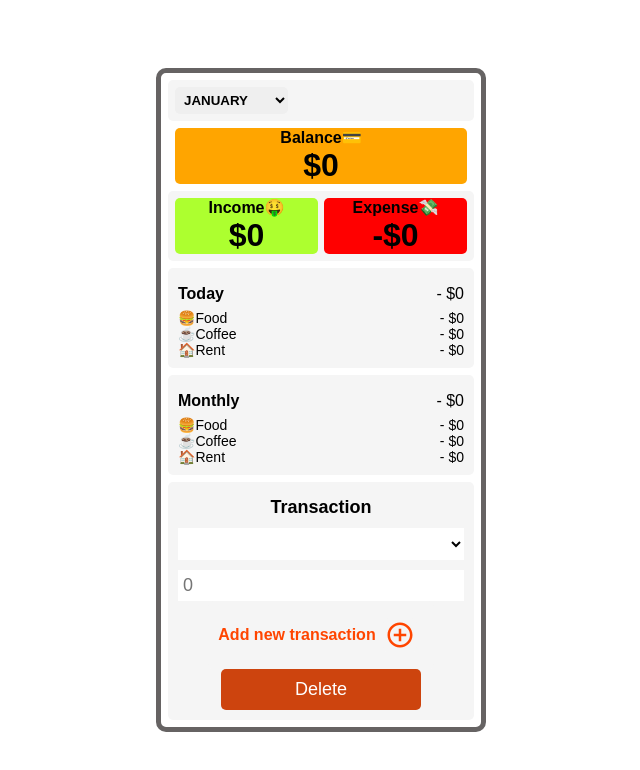
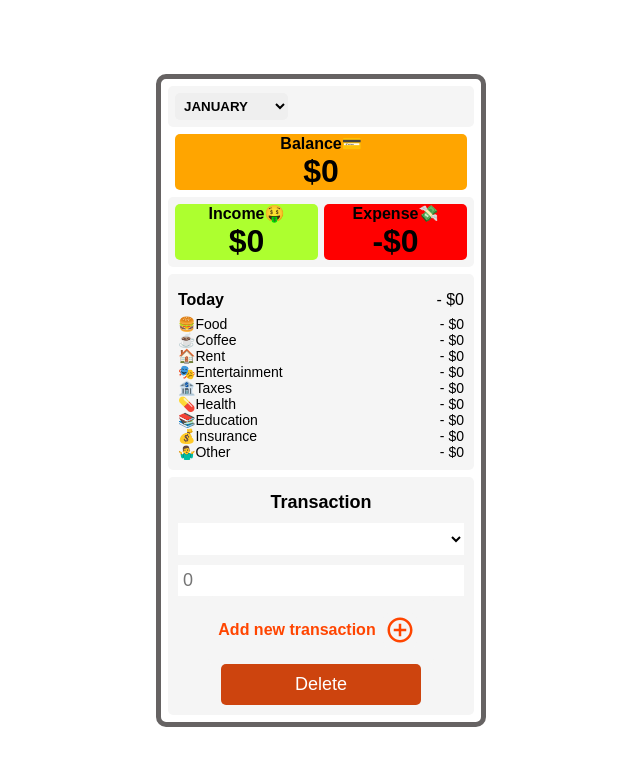
Before and after one commit to jozefkubis/budget-app, a React (Create React App) app: page / in a window 1280 px wide. Shown: the top 770 px of the page, without its empty margins (319-959 px from the left). Built offline with nearby package versions, Linux system fonts and the light colour scheme; no server answers.

Commit message:
Pridanie localStorage a kuprava funkcie handleOnClick

```diff
--- a/src/App.js
+++ b/src/App.js
@@ -11,12 +11,19 @@ export default function App() {
   const [food, setFood] = useState(0)
   const [coffee, setCoffee] = useState(0)
   const [rent, setRent] = useState(0)
+  const [entertainment, setEntertainment] = useState(0)
+  const [taxes, setTaxes] = useState(0)
+  const [health, setHealth] = useState(0)
+  const [insurance, setInsurance] = useState(0)
+  const [education, setEducation] = useState(0)
+  const [other, setOther] = useState(0)
 
   const [cost, setCost] = useState("")
   const [sortBy, setSortBy] = useState("")
 
   const [date, setDate] = useState("")
 
+  //MARK: useEffect
   useEffect(() => {
     const RealTime = async () => {
       const url = "http://worldtimeapi.org/api/timezone/Europe/Bratislava"
@@ -31,30 +38,171 @@ export default function App() {
         return null
       }
     }
+    const loadLocalStorage = () => {
+      const incomeFromLocalStorage = localStorage.getItem("income")
+      const expenseFromLocalStorage = localStorage.getItem("expense")
+      const foodFromLocalStorage = localStorage.getItem("food")
+      const coffeeFromLocalStorage = localStorage.getItem("coffee")
+      const rentFromLocalStorage = localStorage.getItem("rent")
+      const educationFromLocalStorage = localStorage.getItem("education")
+      const entertainmentFromLocalStorage =
+        localStorage.getItem("entertainment")
+      const taxesFromLocalStorage = localStorage.getItem("taxes")
+      const healthFromLocalStorage = localStorage.getItem("health")
+      const insuranceFromLocalStorage = localStorage.getItem("insurance")
+      const otherFromLocalStorage = localStorage.getItem("other")
+
+      incomeFromLocalStorage && setIncome(Number(incomeFromLocalStorage))
+      expenseFromLocalStorage && setExpense(Number(expenseFromLocalStorage))
+      foodFromLocalStorage && setFood(Number(foodFromLocalStorage))
+      coffeeFromLocalStorage && setCoffee(Number(coffeeFromLocalStorage))
+      rentFromLocalStorage && setRent(Number(rentFromLocalStorage))
+      educationFromLocalStorage &&
+        setEducation(Number(educationFromLocalStorage))
+      entertainmentFromLocalStorage &&
+        setEntertainment(Number(entertainmentFromLocalStorage))
+      taxesFromLocalStorage && setTaxes(Number(taxesFromLocalStorage))
+      healthFromLocalStorage && setHealth(Number(healthFromLocalStorage))
+      insuranceFromLocalStorage &&
+        setInsurance(Number(insuranceFromLocalStorage))
+      otherFromLocalStorage && setOther(Number(otherFromLocalStorage))
+    }
     RealTime()
+    loadLocalStorage()
   }, [])
+
+  // useEffect(() => {
+  //   const loadLocalStorage = () => {
+  //     const incomeFromLocalStorage = localStorage.getItem("income")
+  //     const expenseFromLocalStorage = localStorage.getItem("expense")
+  //     const foodFromLocalStorage = localStorage.getItem("food")
+  //     const coffeeFromLocalStorage = localStorage.getItem("coffee")
+  //     const rentFromLocalStorage = localStorage.getItem("rent")
+  //     const educationFromLocalStorage = localStorage.getItem("education")
+  //     const entertainmentFromLocalStorage =
+  //       localStorage.getItem("entertainment")
+  //     const taxesFromLocalStorage = localStorage.getItem("taxes")
+  //     const healthFromLocalStorage = localStorage.getItem("health")
+  //     const insuranceFromLocalStorage = localStorage.getItem("insurance")
+  //     const otherFromLocalStorage = localStorage.getItem("other")
+
+  //     incomeFromLocalStorage && setIncome(Number(incomeFromLocalStorage))
+  //     expenseFromLocalStorage && setExpense(Number(expenseFromLocalStorage))
+  //     foodFromLocalStorage && setFood(Number(foodFromLocalStorage))
+  //     coffeeFromLocalStorage && setCoffee(Number(coffeeFromLocalStorage))
+  //     rentFromLocalStorage && setRent(Number(rentFromLocalStorage))
+  //     educationFromLocalStorage &&
+  //       setEducation(Number(educationFromLocalStorage))
+  //     entertainmentFromLocalStorage &&
+  //       setEntertainment(Number(entertainmentFromLocalStorage))
+  //     taxesFromLocalStorage && setTaxes(Number(taxesFromLocalStorage))
+  //     healthFromLocalStorage && setHealth(Number(healthFromLocalStorage))
+  //     insuranceFromLocalStorage &&
+  //       setInsurance(Number(insuranceFromLocalStorage))
+  //     otherFromLocalStorage && setOther(Number(otherFromLocalStorage))
+  //   }
+  //   loadLocalStorage()
+  // }, [])
 
   //MARK: Functions
 
   //MARK: handleOnClick
   function handleOnClick() {
-    sortBy === "income"
-      ? setIncome((prev) => prev + Number(cost))
-      : setExpense((prev) => prev + Number(cost))
-    sortBy === "coffee" && setCoffee((prev) => prev + Number(cost))
-    sortBy === "food" && setFood((prev) => prev + Number(cost))
-    sortBy === "rent" && setRent((prev) => prev + Number(cost))
+    let newIncome = income
+    let newExpense = expense
+    let newCoffee = coffee
+    let newFood = food
+    let newRent = rent
+    let newEducation = education
+    let newEntertainment = entertainment
+    let newTaxes = taxes
+    let newHealth = health
+    let newInsurance = insurance
+    let newOther = other
+
+    if (sortBy === "income") {
+      newIncome += Number(cost)
+      setIncome(newIncome)
+    } else {
+      newExpense += Number(cost)
+      setExpense(newExpense)
+    }
+
+    if (sortBy === "coffee") {
+      newCoffee += Number(cost)
+      setCoffee(newCoffee)
+    } else if (sortBy === "food") {
+      newFood += Number(cost)
+      setFood(newFood)
+    } else if (sortBy === "rent") {
+      newRent += Number(cost)
+      setRent(newRent)
+    } else if (sortBy === "education") {
+      newEducation += Number(cost)
+      setEducation(newEducation)
+    } else if (sortBy === "entertainment") {
+      newEntertainment += Number(cost)
+      setEntertainment(newEntertainment)
+    } else if (sortBy === "taxes") {
+      newTaxes += Number(cost)
+      setTaxes(newTaxes)
+    } else if (sortBy === "other") {
+      newOther += Number(cost)
+      setOther(newOther)
+    } else if (sortBy === "health") {
+      newHealth += Number(cost)
+      setHealth(newHealth)
+    } else if (sortBy === "insurance") {
+      newInsurance += Number(cost)
+      setInsurance(newInsurance)
+    }
     sortBy === "" && alert("Please select a category")
 
+    // sortBy === "income"
+    //   ? setIncome((prev) => prev + Number(cost))
+    //   : setExpense((prev) => prev + Number(cost))
+    // sortBy === "coffee" && setCoffee((prev) => prev + Number(cost))
+    // sortBy === "food" && setFood((prev) => prev + Number(cost))
+    // sortBy === "rent" && setRent((prev) => prev + Number(cost))
+    // sortBy === "education" && setEducation((prev) => prev + Number(cost))
+    // sortBy === "entertainment" &&
+    //   setEntertainment((prev) => prev + Number(cost))
+    // sortBy === "taxes" && setTaxes((prev) => prev + Number(cost))
+    // sortBy === "other" && setOther((prev) => prev + Number(cost))
+    // sortBy === "health" && setHealth((prev) => prev + Number(cost))
+    // sortBy === "insurance" && setInsurance((prev) => prev + Number(cost))
+
     setCost("")
+
+    localStorage.setItem("income", JSON.stringify(newIncome))
+    localStorage.setItem("expense", JSON.stringify(newExpense))
+    localStorage.setItem("food", JSON.stringify(newFood))
+    localStorage.setItem("coffee", JSON.stringify(newCoffee))
+    localStorage.setItem("rent", JSON.stringify(newRent))
+    localStorage.setItem("entertainment", JSON.stringify(newEntertainment))
+    localStorage.setItem("education", JSON.stringify(newEducation))
+    localStorage.setItem("taxes", JSON.stringify(newTaxes))
+    localStorage.setItem("other", JSON.stringify(newOther))
+    localStorage.setItem("health", JSON.stringify(newHealth))
+    localStorage.setItem("insurance", JSON.stringify(newInsurance))
   }
 
   return (
     <div className="app">
       <Header month={month} setMonth={setMonth} date={date} />
       <Balance balance={balance} income={income} expense={expense} />
-      <Today food={food} coffee={coffee} rent={rent} />
-      <Monthly food={food} coffee={coffee} rent={rent} month={month} />
+      <Today
+        food={food}
+        coffee={coffee}
+        rent={rent}
+        entertainment={entertainment}
+        health={health}
+        insurance={insurance}
+        other={other}
+        taxes={taxes}
+        education={education}
+      />
+
       <Add
         cost={cost}
         setCost={setCost}
@@ -67,6 +215,12 @@ export default function App() {
         setFood={setFood}
         setCoffee={setCoffee}
         setRent={setRent}
+        setEntertainment={setEntertainment}
+        setEducation={setEducation}
+        setTaxes={setTaxes}
+        setOther={setOther}
+        setHealth={setHealth}
+        setInsurance={setInsurance}
       />
     </div>
   )
@@ -158,11 +312,34 @@ function Expense({ expense }) {
 }
 
 //MARK: Today
-function Today({ food, coffee, rent, numTime }) {
+function Today({
+  food,
+  coffee,
+  rent,
+  entertainment,
+  education,
+  taxes,
+  other,
+  health,
+  insurance,
+  numTime,
+}) {
   return (
     <div className="today">
       <div className="today-total">
-        <h4>Today</h4> <span>- ${food + coffee + rent}</span>
+        <h4>Today</h4>{" "}
+        <span>
+          - $
+          {food +
+            coffee +
+            rent +
+            entertainment +
+            health +
+            education +
+            taxes +
+            insurance +
+            other}
+        </span>
       </div>
       <div className="transactions-today">
         <div>
@@ -174,27 +351,23 @@ function Today({ food, coffee, rent, numTime }) {
         <div>
           <p>🏠Rent</p> <span>- ${rent}</span>
         </div>
-      </div>
-    </div>
-  )
-}
-
-//MARK: Monthly
-function Monthly({ food, coffee, rent, month, monthName }) {
-  return (
-    <div className="monthly">
-      <div className="monthly-total">
-        <h4>Monthly </h4> <span>- ${food + coffee + rent}</span>
-      </div>
-      <div className="transactions-monthly">
         <div>
-          <p>🍔Food</p> <span>- ${food}</span>
+          <p>🎭Entertainment</p> <span>- ${entertainment}</span>
         </div>
         <div>
-          <p>☕Coffee</p> <span>- ${coffee}</span>
+          <p>🏦Taxes</p> <span>- ${taxes}</span>
         </div>
         <div>
-          <p>🏠Rent</p> <span>- ${rent}</span>
+          <p>💊Health</p> <span>- ${health}</span>
+        </div>
+        <div>
+          <p>📚Education</p> <span>- ${education}</span>
+        </div>
+        <div>
+          <p>💰Insurance</p> <span>- ${insurance}</span>
+        </div>
+        <div>
+          <p>🤷‍♂️Other</p> <span>- ${other}</span>
         </div>
       </div>
     </div>
@@ -214,6 +387,12 @@ function Add({
   setFood,
   setCoffee,
   setRent,
+  setEntertainment,
+  setTaxes,
+  setHealth,
+  setEducation,
+  setInsurance,
+  setOther,
 }) {
   //MARK: handleDelete
   function handleDelete() {
@@ -223,7 +402,15 @@ function Add({
     setFood(0)
     setCoffee(0)
     setRent(0)
+    setEntertainment(0)
+    setTaxes(0)
+    setHealth(0)
+    setEducation(0)
+    setInsurance(0)
+    setOther(0)
     setSortBy("")
+
+    localStorage.clear()
   }
 
   return (
@@ -235,6 +422,12 @@ function Add({
           <option value="food">Food 🍔</option>
           <option value="coffee">Coffee ☕</option>
           <option value="rent">Rent 🏠</option>
+          <option value="entertainment">Entertainment 🎭</option>
+          <option value="taxes">Taxes 🏦</option>
+          <option value="health">Health 💊</option>
+          <option value="education">Education 📚</option>
+          <option value="insurance">Insurance 💰</option>
+          <option value="other">Other 🤷‍♂️</option>
           <option value="income">Income 🤑</option>
         </select>
         <input
```
